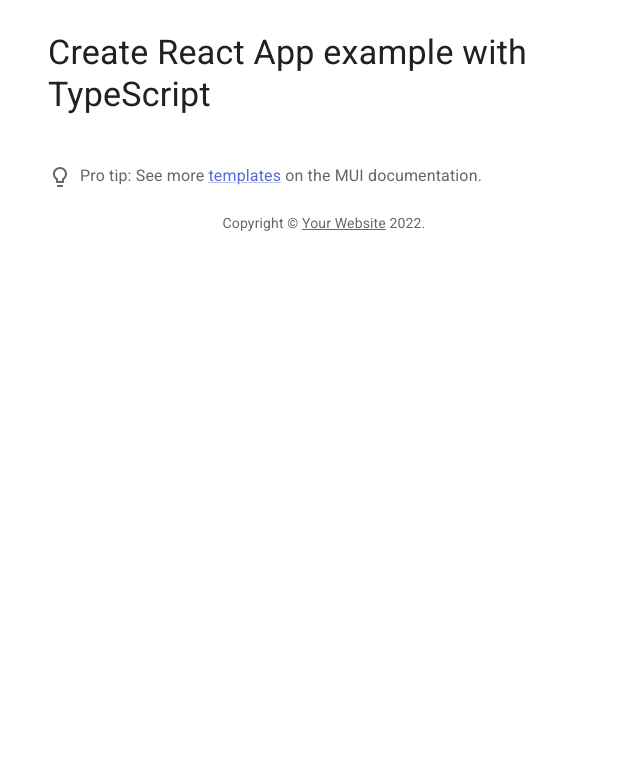
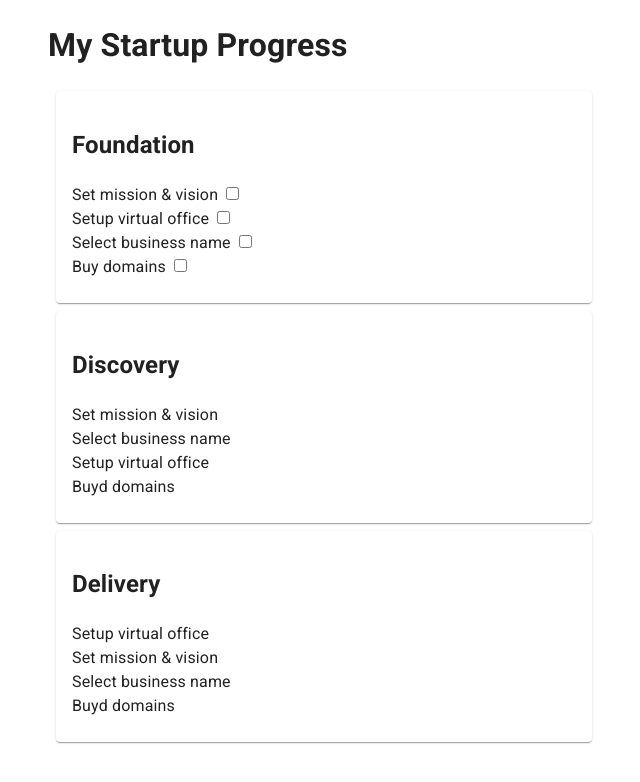
Before and after one commit to Pocuston/startup-progress, a React (Create React App) app: page / in a window 1280 px wide. Shown: the top 782 px of the page, without its empty margins (316-956 px from the left). Built offline with nearby package versions, Linux system fonts and the light colour scheme.

Commit message:
Implement basic logic

```diff
--- a/package.json
+++ b/package.json
@@ -30,5 +30,8 @@
       "last 1 firefox version",
       "last 1 safari version"
     ]
+  },
+  "devDependencies": {
+    "prettier": "^2.5.1"
   }
 }
--- a/src/App.tsx
+++ b/src/App.tsx
@@ -1,32 +1,20 @@
-import * as React from 'react';
-import Container from '@mui/material/Container';
-import Typography from '@mui/material/Typography';
-import Box from '@mui/material/Box';
-import Link from '@mui/material/Link';
-import ProTip from './ProTip';
-
-function Copyright() {
-  return (
-    <Typography variant="body2" color="text.secondary" align="center">
-      {'Copyright © '}
-      <Link color="inherit" href="https://mui.com/">
-        Your Website
-      </Link>{' '}
-      {new Date().getFullYear()}.
-    </Typography>
-  );
-}
+import * as React from "react";
+import Container from "@mui/material/Container";
+import ProgressView from "./ProgressView";
+import useStartupProgressData from "./useStartupProgressData";
 
 export default function App() {
+  const [startupProgressData, handleStepCompleteChange] =
+    useStartupProgressData();
+
   return (
     <Container maxWidth="sm">
-      <Box sx={{ my: 4 }}>
-        <Typography variant="h4" component="h1" gutterBottom>
-          Create React App example with TypeScript
-        </Typography>
-        <ProTip />
-        <Copyright />
-      </Box>
+      {startupProgressData !== null && (
+        <ProgressView
+          startupProgress={startupProgressData}
+          onStepComplete={handleStepCompleteChange}
+        />
+      )}
     </Container>
   );
 }
--- /dev/null
+++ b/src/ProgressView.tsx
@@ -0,0 +1,109 @@
+import * as React from "react";
+import Box from "@mui/material/Box";
+import { StartupProgress, Stage, Step } from "./model";
+import { Card, CardContent, Typography } from "@mui/material";
+import { ChangeEvent } from "react";
+
+export interface ProgressViewProps {
+  startupProgress: StartupProgress;
+  onStepComplete: (
+    stageNumber: number,
+    stepNumber: number,
+    completed: boolean
+  ) => void;
+}
+
+function StageView({
+  stage,
+  stageNumber,
+  isUnlocked,
+  onStepCompleteChange,
+}: {
+  stage: Stage;
+  stageNumber: number;
+  isUnlocked: boolean;
+  onStepCompleteChange: (
+    stageNumber: number,
+    stepNumber: number,
+    completed: boolean
+  ) => void;
+}) {
+  function handleStepComplete(stepNumber: number, completed: boolean) {
+    onStepCompleteChange(stageNumber, stepNumber, completed);
+  }
+
+  return (
+    <Card sx={{ margin: 1 }}>
+      <CardContent>
+        <h2>{stage.name}</h2>
+        <div>
+          {stage.steps.map((step, index) => (
+            <StepView
+              step={step}
+              stepNumber={index}
+              onStepCompleteChange={handleStepComplete}
+              showCheckbox={isUnlocked}
+              key={index}
+            />
+          ))}
+        </div>
+      </CardContent>
+    </Card>
+  );
+}
+
+function StepView({
+  step,
+  stepNumber,
+  onStepCompleteChange,
+  showCheckbox,
+}: {
+  step: Step;
+  stepNumber: number;
+  onStepCompleteChange: (stepNumber: number, completed: boolean) => void;
+  showCheckbox: boolean;
+}) {
+  function handleCompleted(event: ChangeEvent<HTMLInputElement>) {
+    onStepCompleteChange(stepNumber, event.target.checked);
+  }
+
+  return (
+    <div>
+      {step.name}{" "}
+      {showCheckbox && (
+        <input
+          type="checkbox"
+          checked={step.completed}
+          onChange={handleCompleted}
+        />
+      )}{" "}
+    </div>
+  );
+}
+
+export default function ProgressView({
+  startupProgress,
+  onStepComplete,
+}: ProgressViewProps) {
+  function isUnlocked(stage: Stage, stageNumber: number): boolean {
+    return (
+      !stage.completed &&
+      (stageNumber === 0 || startupProgress.stages[stageNumber - 1]?.completed)
+    );
+  }
+
+  return (
+    <Box>
+      <h1>{startupProgress.name}</h1>
+      {startupProgress.stages.map((stage, index) => (
+        <StageView
+          stage={stage}
+          stageNumber={index}
+          onStepCompleteChange={onStepComplete}
+          isUnlocked={isUnlocked(stage, index)}
+          key={index}
+        />
+      ))}
+    </Box>
+  );
+}
--- /dev/null
+++ b/src/model.ts
@@ -0,0 +1,17 @@
+export interface Stage {
+  id?: string;
+  name: string;
+  steps: Step[];
+  completed: boolean;
+}
+
+export interface Step {
+  id?: string;
+  name: string;
+  completed: boolean;
+}
+
+export interface StartupProgress {
+  name: string;
+  stages: Stage[];
+}
--- /dev/null
+++ b/src/useStartupProgressData.ts
@@ -0,0 +1,79 @@
+import { useEffect, useState } from "react";
+import { Stage, StartupProgress } from "./model";
+
+const defaultStartupProgress: StartupProgress = {
+  name: "My Startup Progress",
+  stages: [
+    {
+      name: "Foundation",
+      steps: [
+        { name: "Set mission & vision", completed: false },
+        { name: "Setup virtual office", completed: false },
+        { name: "Select business name", completed: false },
+        { name: "Buy domains", completed: false },
+      ],
+      completed: false,
+    },
+    {
+      name: "Discovery",
+      steps: [
+        { name: "Set mission & vision", completed: false },
+        { name: "Select business name", completed: false },
+        { name: "Setup virtual office", completed: false },
+        { name: "Buyd domains", completed: false },
+      ],
+      completed: false,
+    },
+    {
+      name: "Delivery",
+      steps: [
+        { name: "Setup virtual office", completed: false },
+        { name: "Set mission & vision", completed: false },
+        { name: "Select business name", completed: false },
+        { name: "Buyd domains", completed: false },
+      ],
+      completed: false,
+    },
+  ],
+};
+
+const LOCAL_STORAGE_KEY = "startupProgress";
+
+export default function useStartupProgressData(): [
+  StartupProgress,
+  (stageNumber: number, stepNumber: number, completed: boolean) => void
+] {
+  const [startupProgress, setStartupProgress] = useState<StartupProgress>(
+    () => {
+      const localStorageValue = localStorage.getItem(LOCAL_STORAGE_KEY);
+
+      return localStorageValue !== null
+        ? JSON.parse(localStorageValue)
+        : defaultStartupProgress;
+    }
+  );
+
+  useEffect(() => {
+    localStorage.setItem(LOCAL_STORAGE_KEY, JSON.stringify(startupProgress));
+  }, [startupProgress]);
+
+  function handleStepCompleteChange(
+    stageNumber: number,
+    stepNumber: number,
+    completed: boolean
+  ) {
+    setStartupProgress((currentProgress) => {
+      const updatedProgress = { ...currentProgress };
+      const stage = updatedProgress.stages[stageNumber];
+      stage.steps[stepNumber].completed = completed;
+      stage.completed = isStageComplete(stage);
+      return updatedProgress;
+    });
+  }
+
+  function isStageComplete(stage: Stage): boolean {
+    return stage.steps.every((step) => step.completed);
+  }
+
+  return [startupProgress, handleStepCompleteChange];
+}
```
Also changed, not shown: 1 other file (tests, documents, lock files or other folders).
